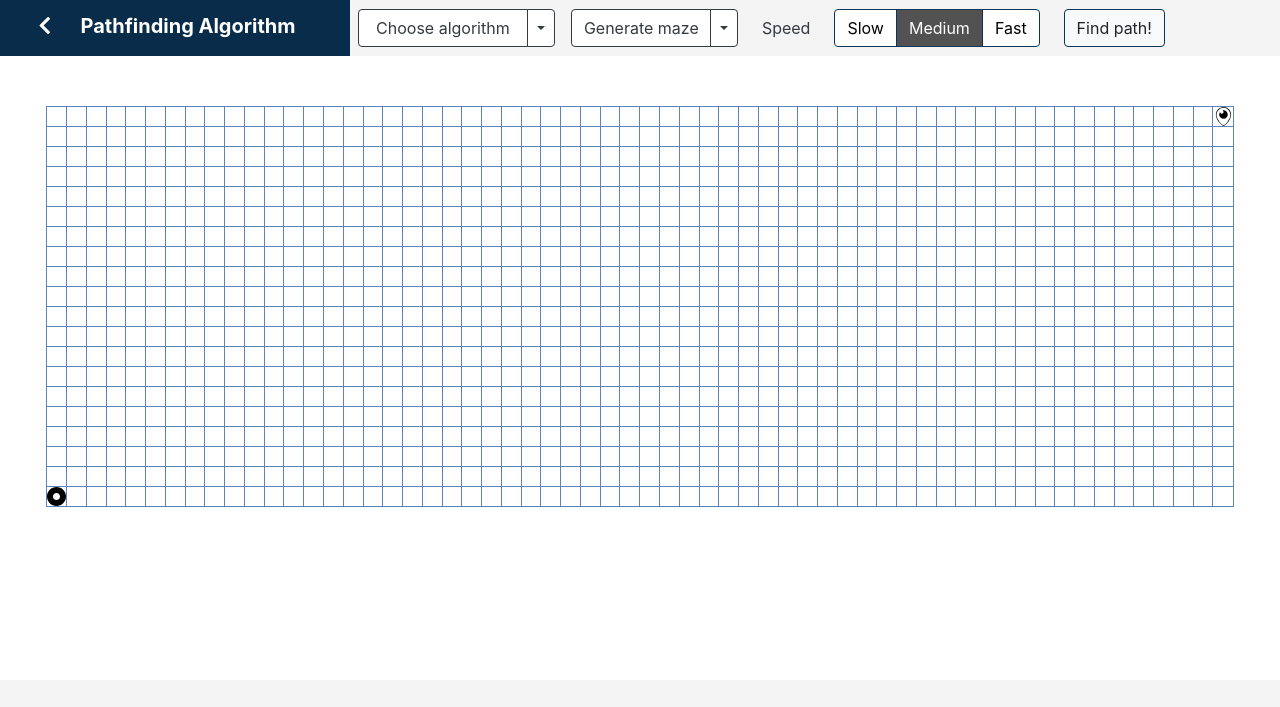
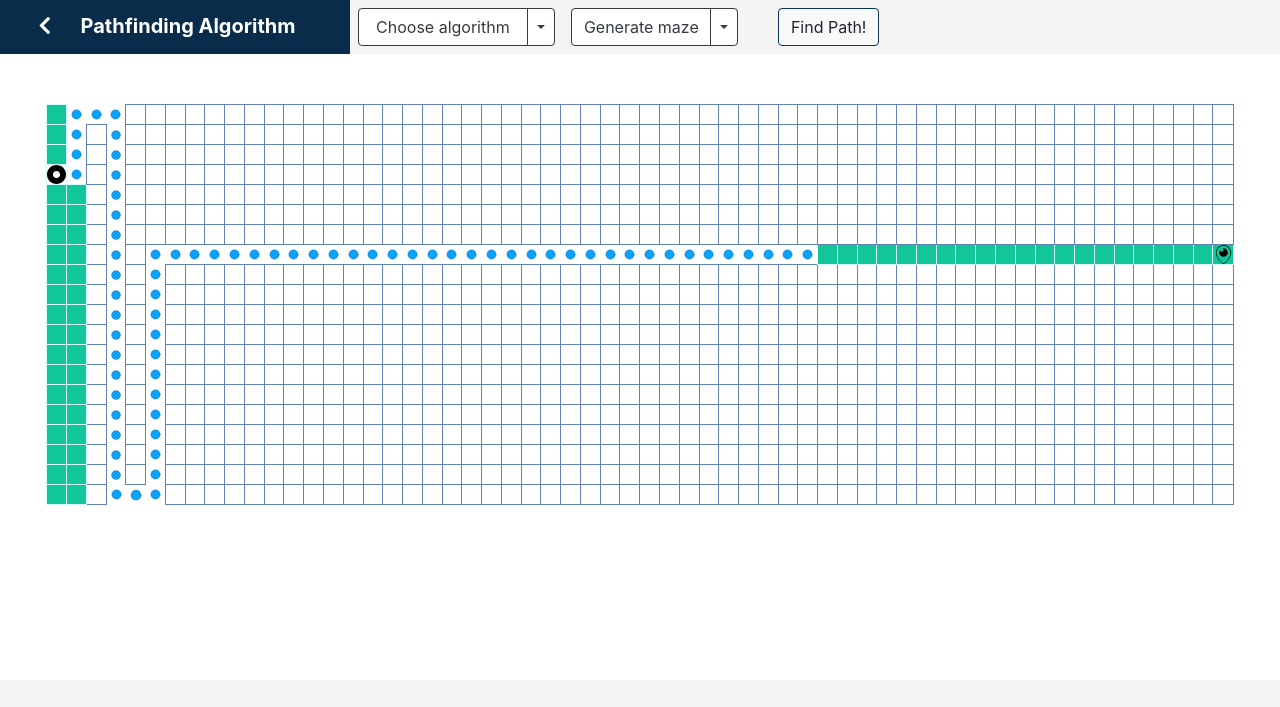
Before and after one commit to dchoulex/algorithm-visualizer, a website with bundled scripts: page public/pathfindingAlgorithm.html in a window 1280 px wide. Shown: the top 707 px of the page. Built offline with nearby package versions, Linux system fonts and the light colour scheme.

Commit message:
Implement a* algorithm visualizer logic

```diff
--- a/public/css/style.css
+++ b/public/css/style.css
@@ -426,6 +426,22 @@ a {
     background-size: contain;
 }
 
+.running-node {
+    background-color: #12C69A;
+    border-color: #d7fcfe;
+}
+
 .neighbor-node {
-    background-color: green;
+    background-color: #ade9fd;
+    border-color: #d7fcfe;
 }
+
+.shortest-path-node {
+    background-image: url(./../img/circle-solid.svg);
+    background-position: center;
+    background-repeat: no-repeat;
+    background-size: contain;
+
+    background-color: #FFF;
+    border: none;
+}
--- a/public/js/config.js
+++ b/public/js/config.js
@@ -4,7 +4,10 @@ export const BAR_MAX_HEIGHT = 500;
 export const MIN_NUMBER_OF_BARS = 3;
 export const MAX_NUMBER_OF_BARS = 120;
 
-// speed
+// sorting speed
 export const FAST_SPEED_DELAY = 50;
 export const MEDIUM_SPEED_DELAY = 100;
 export const SLOW_SPEED_DELAY = 200;
+
+// search speed
+export const SEARCH_DELAY = 25;
--- a/public/js/index.js
+++ b/public/js/index.js
@@ -58,4 +58,4 @@ import { board } from "./pathfindingAlgorithms/board.js"
 import AStar from "./pathfindingAlgorithms/AStar.js";
 
 const aStar = new AStar(board);
-aStar.findPath();
+aStar.search();
--- a/public/js/pathfindingAlgorithms/AStar.js
+++ b/public/js/pathfindingAlgorithms/AStar.js
@@ -4,9 +4,15 @@ import MinHeap from "./minHeap.js"
 class AStar extends PathfindingAlgorithm {
     constructor(board) {
         super(board);
+        for (let rowIdx = 0; rowIdx < 19; rowIdx++) {
+            this.boardNodes[rowIdx][2].colorCode = 1;
+            const newRow = 19 - rowIdx;
+            this.boardNodes[newRow][4].colorCode = 1;
+        }
+        console.log(this.boardNodes)
     }
 
-    async findPath() {
+    async search() {
         this.startNode.distanceFromStart = 0;
         this.startNode.estimatedDistanceToEnd = this.calculateManhattanDistance(this.startNode, this.endNode);
 
@@ -15,12 +21,17 @@ class AStar extends PathfindingAlgorithm {
         while (!nodesToVisit.isEmpty()) {
             const currentMinDistanceNode = nodesToVisit.remove();
 
+            // console.log(nodesToVisit.heap.map(node => node.distanceFromStart))
+            await this.showRunningNode(currentMinDistanceNode);
+
             if (currentMinDistanceNode === this.endNode) break;
 
-            const neighbors = await this.getNeighboringNodes(currentMinDistanceNode, this.boardNodes);
+            const neighbors = this.getNeighboringNodes(currentMinDistanceNode, this.boardNodes);
 
             for (const neighbor of neighbors) {
                 if (neighbor.colorCode === 1) continue;
+
+                // await this.showNeighborNode(neighbor);
 
                 const tentativeDistanceToNeighbor = currentMinDistanceNode.distanceFromStart + 1;
 
@@ -28,17 +39,21 @@ class AStar extends PathfindingAlgorithm {
 
                 neighbor.cameFrom = currentMinDistanceNode;
                 neighbor.distanceFromStart = tentativeDistanceToNeighbor;
-                neighbor.estimateDistanceToEnd = tentativeDistanceToNeighbor + this.calculateManhattanDistance(neighbor, this.endNode);
+                neighbor.estimatedDistanceToEnd = tentativeDistanceToNeighbor + this.calculateManhattanDistance(neighbor, this.endNode);
 
                 if (!nodesToVisit.containsNode(neighbor)) {
                     nodesToVisit.insert(neighbor)
                 } else {
-                    nodesToVisit.update(neighbor)
+                    nodesToVisit.update(neighbor);
                 }
             }
         }
 
-        return this.reconstructPath(this.endNode);
+        const path = this.reconstructPath(this.endNode);
+
+        await this.showShortestPathNodes(path);
+
+        return path;
     }
 
     calculateManhattanDistance(currentNode, endNode) {
@@ -47,7 +62,10 @@ class AStar extends PathfindingAlgorithm {
         const endRow = endNode.rowIdx;
         const endCol = endNode.colIdx;
 
-        return Math.abs(currentRow - endRow) + Math.abs(currentCol - endCol);
+        currentNode.horizontalDistanceToEnd = Math.abs(currentCol - endCol)
+        currentNode.verticalDistanceToEnd = Math.abs(currentRow - endRow);
+
+        return currentNode.horizontalDistanceToEnd + currentNode.verticalDistanceToEnd;
     }
 }
 
--- a/public/js/pathfindingAlgorithms/board.js
+++ b/public/js/pathfindingAlgorithms/board.js
@@ -1,5 +1,4 @@
 import Node from "./node.js";
-import { changeColor } from "./../boardEvent.js"
 
 const isPathfindingAlgorithm = document.getElementById("pathfinding-algorithm-visualizer-container");
 
@@ -15,8 +14,8 @@ class Board {
 
         this.nodeElements = this._getAllNodeElements();
 
-        this.startNodeId = "0-0";
-        this.endNodeId = "19-59";
+        this.startNodeId = "16-0";
+        this.endNodeId = "12-59";
 
         this.startNodeElement = this.getNodeElementById(this.startNodeId);
         this.endNodeElement = this.getNodeElementById(this.endNodeId);
--- a/public/js/pathfindingAlgorithms/minHeap.js
+++ b/public/js/pathfindingAlgorithms/minHeap.js
@@ -3,7 +3,7 @@ class MinHeap {
         this.nodePositionsInHeap = array.reduce((obj, node, idx) => {
             obj[node.id] = idx;
             return obj;
-        });
+        }, {});
 
         this.heap = this.buildHeap(array);
     }
@@ -30,13 +30,13 @@ class MinHeap {
 
 			let idxToSwap;
 
-			if (childTwoIdx !== -1 && heap[childTwoIdx].estimateDistanceToEnd < heap[childOneIdx].estimateDistanceToEnd) {
+			if (childTwoIdx !== -1 && heap[childTwoIdx].estimatedDistanceToEnd < heap[childOneIdx].estimatedDistanceToEnd) {
 				idxToSwap = childTwoIdx;
 			} else {
 				idxToSwap = childOneIdx;
 			}
 
-			if (heap[idxToSwap].estimateDistanceToEnd < heap[currentIdx].estimateDistanceToEnd) {
+			if (heap[idxToSwap].estimatedDistanceToEnd < heap[currentIdx].estimatedDistanceToEnd) {
 				this.swap(currentIdx, idxToSwap, heap);
 				currentIdx = idxToSwap;
 				childOneIdx = currentIdx * 2 + 1;
@@ -49,7 +49,7 @@ class MinHeap {
     siftUp(currentIdx, heap) {
         let parentIdx = Math.floor((currentIdx - 1) / 2);
 
-		while (currentIdx > 0 && heap[currentIdx].estimateDistanceToEnd < heap[parentIdx].estimateDistanceToEnd) {
+		while (currentIdx > 0 && heap[currentIdx].estimatedDistanceToEnd < heap[parentIdx].estimatedDistanceToEnd) {
 			this.swap(currentIdx, parentIdx, heap);
 			currentIdx = parentIdx;
 			parentIdx = Math.floor((currentIdx - 1) / 2)
@@ -61,11 +61,38 @@ class MinHeap {
     }
 
     remove() {
-		this.swap(0, this.heap.length - 1, this.heap);
+        const idxToSwap = this.getMinVerticalDistanceNodeIdx();
+
+		this.swap(idxToSwap, this.heap.length - 1, this.heap);
+
 		const node = this.heap.pop();
+
 		delete this.nodePositionsInHeap[node.id];
+
 		this.siftDown(0, this.heap.length - 1, this.heap);
+
 		return node;
+    }
+
+    getMinVerticalDistanceNodeIdx() {
+        const currentMinDistance = this.heap[0].estimatedDistanceToEnd;
+
+        const nodes = this.heap.slice();
+        const nodesWithCurrentMinDistance = [];
+
+        for (const node of nodes) {
+            if (node.estimatedDistanceToEnd === currentMinDistance) nodesWithCurrentMinDistance.push(node);
+        };
+
+        const minVerticalDistance = nodesWithCurrentMinDistance.reduce((minVerticalDistance, node) => {
+            minVerticalDistance = minVerticalDistance < node.verticalDistanceToEnd ? minVerticalDistance : node.verticalDistanceToEnd;
+
+            return minVerticalDistance;
+        }, Infinity);
+
+        const minDistanceNode = nodesWithCurrentMinDistance.find(node => node.verticalDistanceToEnd === minVerticalDistance);
+
+        return this.heap.indexOf(minDistanceNode);
     }
 
     insert(node) {
--- a/public/js/pathfindingAlgorithms/node.js
+++ b/public/js/pathfindingAlgorithms/node.js
@@ -11,6 +11,8 @@ class Node {
 
         this.distanceFromStart = Infinity;
         this.estimatedDistanceToEnd = Infinity;
+        this.horizontalDistanceToEnd = null;
+        this.verticalDistanceToEnd = null;
         this.cameFrom = null;
     }
 }
--- a/public/js/pathfindingAlgorithms/pathfindingAlgorithm.js
+++ b/public/js/pathfindingAlgorithms/pathfindingAlgorithm.js
@@ -1,4 +1,4 @@
-import { delay } from "./../speed.js";
+import { SEARCH_DELAY } from "./../config.js"
 
 class PathfindingAlgorithm {
     constructor(board) {
@@ -8,10 +8,10 @@ class PathfindingAlgorithm {
         this.startNode = board.getNodeById(board.startNodeId);
         this.endNode = board.getNodeById(board.endNodeId);
         this.startNodeElement = board.startNodeElement;
-        this.endNodeElement = board.endNodeLement;
+        this.endNodeElement = board.endNodeElement;
     }
 
-    async getNeighboringNodes(node, nodes) {
+    getNeighboringNodes(node, nodes) {
         const neighbors = [];
 
         const numRow = nodes.length;
@@ -20,42 +20,23 @@ class PathfindingAlgorithm {
         const row = node.rowIdx;
         const col = node.colIdx;
 
-        if (row + 1 < numRow) {
-            neighbors.push(nodes[row + 1][col]);
-        }
-
-        if (row - 1 >= 0) {
-            neighbors.push(nodes[row - 1][col]);
-        }
-
-        if (col + 1 < numCol) {
-            neighbors.push(nodes[row][col + 1]);
-        }
-
-        if (col - 1 >= 0) {
-            neighbors.push(nodes[row][col - 1]);
-        }
+        if (row + 1 < numRow) neighbors.push(nodes[row + 1][col]);
+        if (row - 1 >= 0) neighbors.push(nodes[row - 1][col]);
+        if (col + 1 < numCol) neighbors.push(nodes[row][col + 1]);
+        if (col - 1 >= 0) neighbors.push(nodes[row][col - 1]);
 
         return neighbors;
     }
 
-    async addNeighbor(node, neighbors) {
+    async showNeighborNode(node) {
         const nodeId = node.id;
         const nodeElement = this.board.getNodeElementById(nodeId);
 
-        neighbors.push(node);
+        if (nodeElement.classList.contains("running-node")) return;
 
         nodeElement.classList.toggle("neighbor-node");
 
-        await this.wait(delay);
-    }
-
-    async wait(delay) {
-        await new Promise ((resolve) =>
-            setTimeout(() => {
-                resolve();
-            }, delay)
-        );
+        await this.wait();
     }
 
     reconstructPath(endNode) {
@@ -74,6 +55,44 @@ class PathfindingAlgorithm {
 
         return path;
     }
+
+    async showShortestPathNodes(path) {
+        for (const coordinate of path) {
+            const nodeId = coordinate[0].toString() + "-" + coordinate[1].toString();
+
+            const nodeElement = this.board.getNodeElementById(nodeId);
+
+            if (nodeElement === this.startNodeElement || nodeElement === this.endNodeElement) {
+                nodeElement.style.backgroundColor = "#FFF";
+                continue;
+            }
+
+            if (nodeElement.classList.contains("running-node")) nodeElement.classList.toggle("running-node");
+
+            nodeElement.classList.toggle("shortest-path-node");
+
+            await this.wait();
+        }
+    }
+
+    async showRunningNode(node) {
+        const nodeId = node.id;
+        const nodeElement = this.board.getNodeElementById(nodeId);
+
+        if (nodeElement.classList.contains("neighbor-node")) nodeElement.classList.toggle("neighbor-node");
+
+        nodeElement.classList.toggle("running-node");
+
+        await this.wait();
+    }
+
+    async wait() {
+        await new Promise ((resolve) =>
+            setTimeout(() => {
+                resolve();
+            }, SEARCH_DELAY)
+        );
+    }
 }
 
 export default PathfindingAlgorithm
--- a/public/pathfindingAlgorithm.html
+++ b/public/pathfindingAlgorithm.html
@@ -62,14 +62,14 @@
             </div>
         </nav>
 
-        <a class="p-2 text-dark">Speed</a>
+        <!-- <a class="p-2 text-dark">Speed</a>
         <div class="btn-group">
           <button type="button" class="btn speed-btn" id="slow-speed-btn">Slow</button>
           <button type="button" class="btn speed-btn" id="medium-speed-btn">Medium</button>
           <button type="button" class="btn speed-btn" id="fast-speed-btn">Fast</button>
-        </div>
+        </div> -->
 
-        <button class="btn btn-light" id="find-path-btn">Find path!</button>
+        <button class="btn btn-light" id="find-path-btn">Find Path!</button>
         <button class="btn btn-light hidden" id="restart-btn">Restart</button>
       </div>
     </div>
```
Also changed, not shown: public/img/circle-solid.svg (added).
